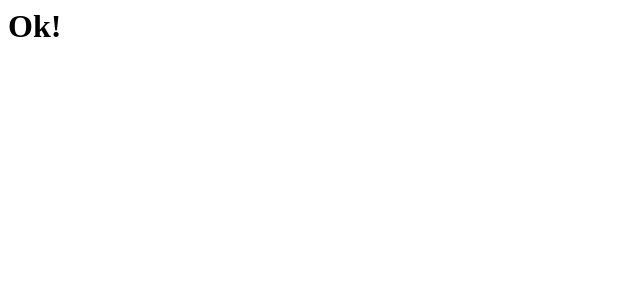
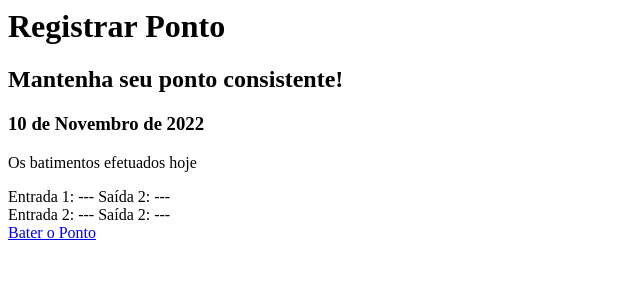
Before and after one commit to ThiagoMoura183/Projeto_Ponto_Eletronico, a PHP site: page /day_records.php in a window 1280 px wide. Before the commit the part shown is almost empty. Shown: the top 300 px of the page, without its empty margins (0-640 px from the left). Run offline with PHP 8.4, Linux system fonts and the light colour scheme.

Commit message:
Montagem do HTML da página de batimento dos pontos

```diff
--- a/src/views/day_records.php
+++ b/src/views/day_records.php
@@ -1,3 +1,28 @@
 <main class="content">
-    <h1>Ok!</h1>
+    <div class="content-title mb-4">
+        <i class="icon icofont-check-alt mr-2"></i>
+        <div>
+            <h1>Registrar Ponto</h1>
+            <h2>Mantenha seu ponto consistente!</h2>
+        </div>
+    </div>
+    <div class="card">
+        <div class="card-header">
+            <h3>10 de Novembro de 2022</h3>
+            <p class="mb-0">Os batimentos efetuados hoje</p>
+        </div>
+        <div class="card-body">
+            <div class="d-flex m-5 justify-content-around">
+                <span>Entrada 1: ---</span>
+                <span>Saída 2: ---</span>
+            </div>
+            <div class="d-flex m-5 justify-content-around">
+                <span>Entrada 2: ---</span>
+                <span>Saída 2: ---</span>
+            </div>
+        </div>
+        <div class="card-footer d-flex justify-content-center">
+            <a href="#" class="btn btn-success btn-lg"><i class="icofont-check mr-1"></i>Bater o Ponto</a>
+        </div>
+    </div>
 </main>
```
Also changed, not shown: src/views/template/left.php (+18 -0 lines), public/assets/css/template.css.
